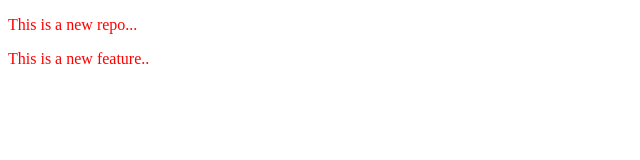
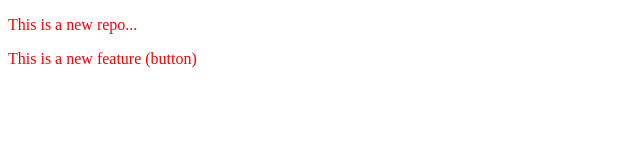
Before and after one commit to NehaRathore123/LocalRepo, a plain HTML site: page index.html in a window 1280 px wide. Shown: the full height of the page, 0-640 px from the left. Drawn offline with Linux system fonts and the light colour scheme.

```diff
--- a/index.html
+++ b/index.html
@@ -8,6 +8,6 @@
 </head>
 <body>
     <p>This is a new repo...</p>
-    <p>This is a new feature..</p>
+    <p>This is a new feature (button)</p>
 </body>
 </html>
```
